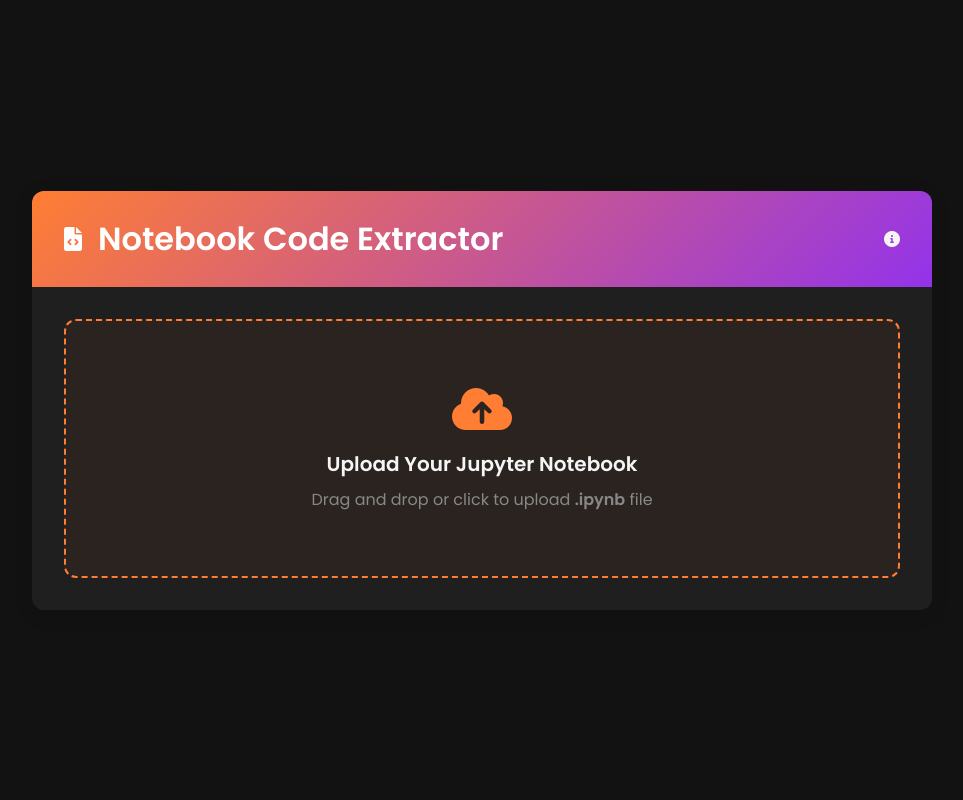
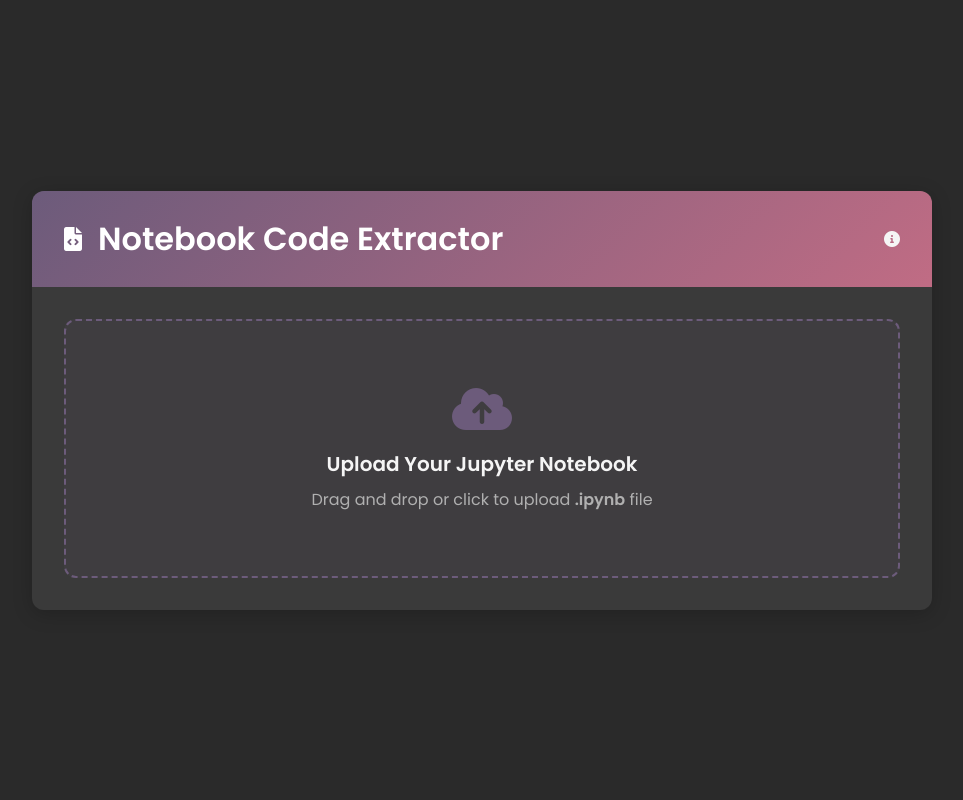
Before and after one commit to sanaysarthak/notebook-extractor-webapp, a Flask app: page / in a window 1280 px wide. Shown: the whole page, without its empty margins (158-1121 px from the left). Run offline with Flask 3, Linux system fonts and the light colour scheme.

Commit message:
update frontend design with refreshing look

```diff
--- a/v3/templates/index.html
+++ b/v3/templates/index.html
@@ -9,12 +9,12 @@
     <link href="https://fonts.googleapis.com/css2?family=Poppins:wght@300;400;600&display=swap" rel="stylesheet">
     <style>
         :root {
-            --color-primary: #ff7e33;
-            --color-secondary: #9333ea;
-            --color-background: #121212;
-            --color-card: #1f1f1f;
-            --color-text-primary: #f5f5f5;
-            --color-text-secondary: #888;
+            --color-primary: #6C5B7B; /* Updated primary color to a soft mauve */
+            --color-secondary: #C06C84; /* Updated secondary color to a pinkish shade */
+            --color-background: #2A2A2A; /* Dark background */
+            --color-card: #3A3A3A; /* Slightly lighter card background */
+            --color-text-primary: #F5F5F5; /* Light text for readability */
+            --color-text-secondary: #B0B0B0; /* Subtle secondary text color */
             --border-radius: 12px;
             --transition: all 0.3s ease;
         }
@@ -45,12 +45,12 @@
             background-color: var(--color-card);
             border-radius: var(--border-radius);
             overflow: hidden;
-            box-shadow: 0 4px 20px rgba(0, 0, 0, 0.1);
+            box-shadow: 0 4px 20px rgba(0, 0, 0, 0.2);
             text-align: center;
         }
 
         .app-header {
-            background: linear-gradient(135deg, var(--color-primary), var(--color-secondary));
+            background: linear-gradient(135deg, #6C5B7B, #C06C84);
             padding: 1.5rem 2rem;
             display: flex;
             justify-content: space-between;
@@ -85,14 +85,14 @@
             text-align: center;
             cursor: pointer;
             transition: var(--transition);
-            background-color: rgba(255, 126, 51, 0.05);
+            background-color: rgba(108, 91, 123, 0.1);
             position: relative;
         }
 
         .upload-container:hover,
         .upload-container.dragging {
             border-color: var(--color-secondary);
-            background-color: rgba(147, 51, 234, 0.1);
+            background-color: rgba(192, 108, 132, 0.1);
         }
 
         .upload-container i {
@@ -140,7 +140,7 @@
         .spinner {
             width: 48px;
             height: 48px;
-            border: 4px solid rgba(255, 126, 51, 0.1);
+            border: 4px solid rgba(108, 91, 123, 0.1);
             border-left-color: var(--color-primary);
             border-radius: 50%;
             animation: spin 1s linear infinite;
@@ -187,7 +187,7 @@
 
         .download-btn:hover {
             transform: translateY(-2px);
-            box-shadow: 0 5px 15px rgba(255, 126, 51, 0.3);
+            box-shadow: 0 5px 15px rgba(108, 91, 123, 0.3);
         }
 
         @keyframes spin {
```
